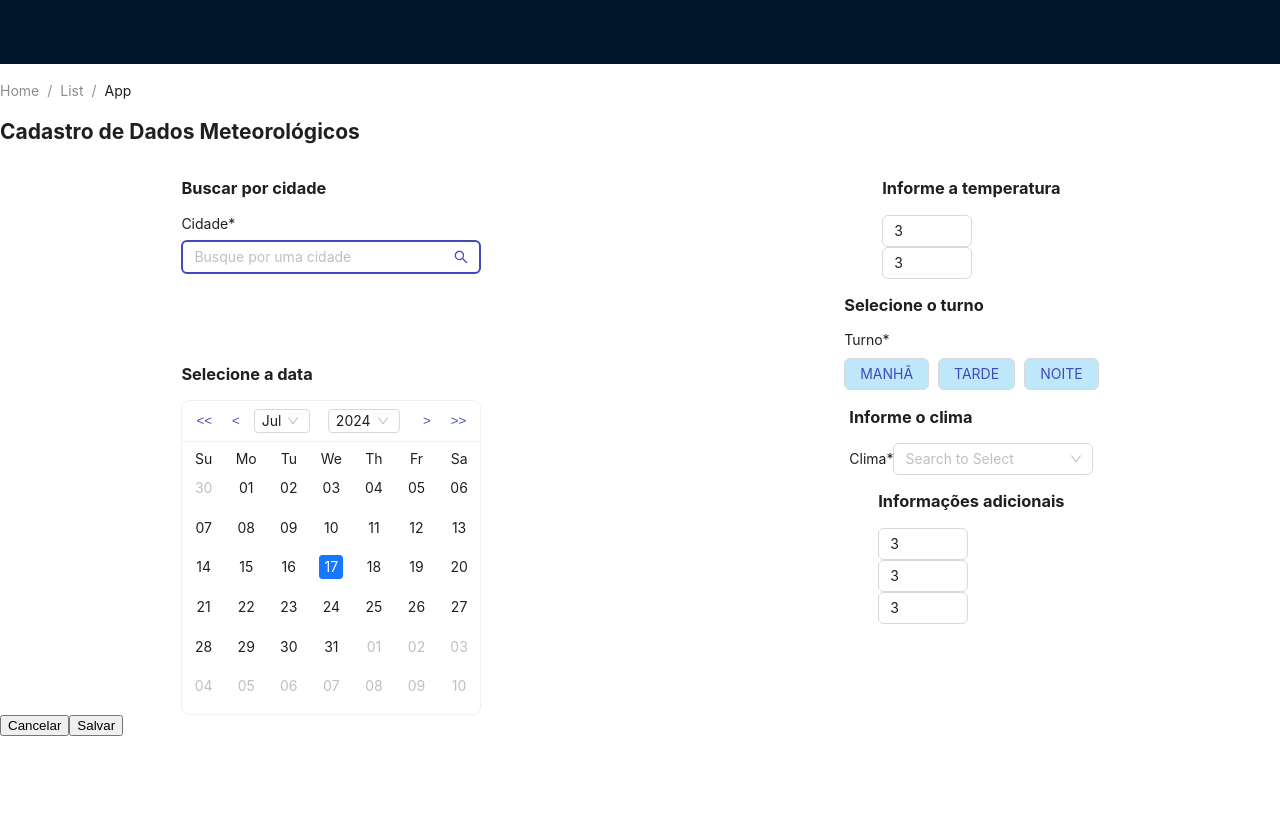
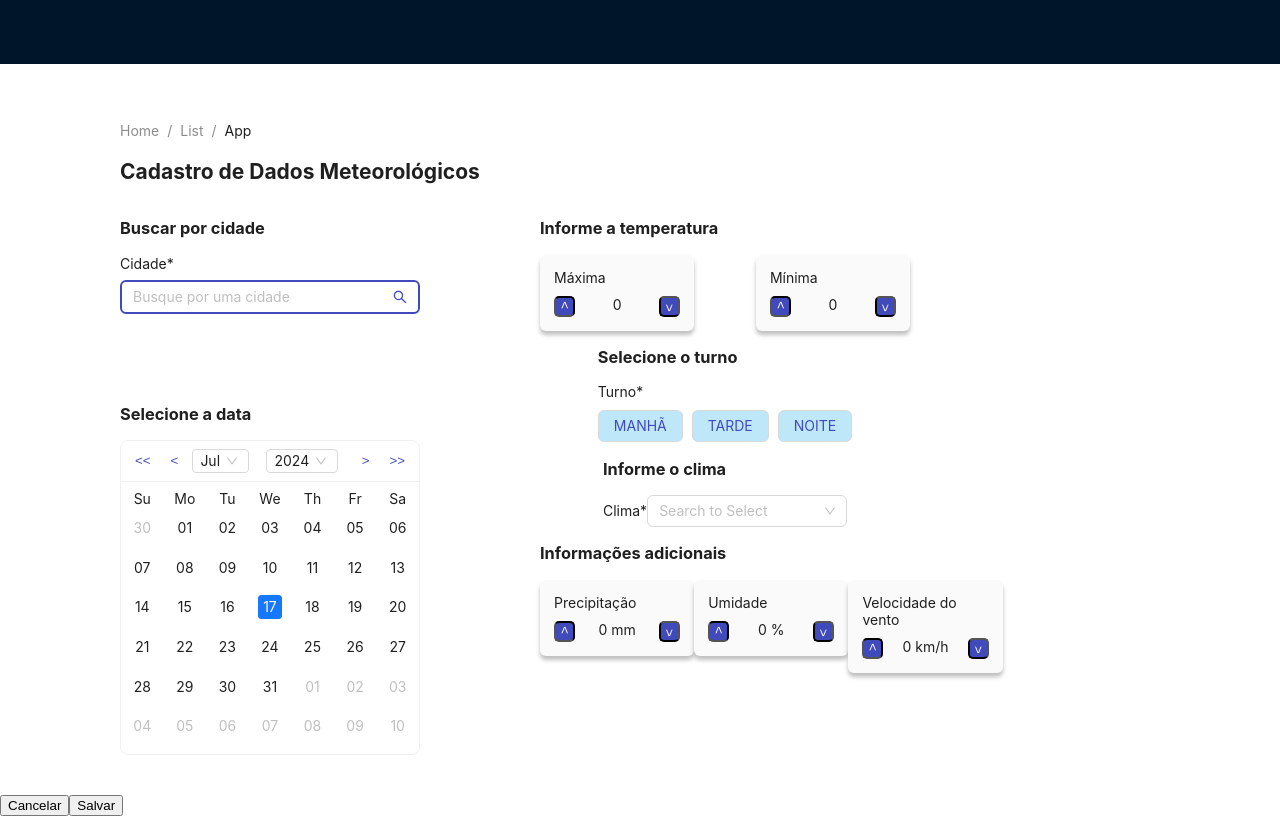
Before and after one commit to clickfrancis/desafio-clima-app, a React (Create React App) app: page / in a window 1280 px wide. Built offline with nearby package versions, Linux system fonts and the light colour scheme.

Commit message:
Ajustes dos componentes de adicionar numeros

```diff
--- a/src/components/registerForm/form/inputNumberForm/index.tsx
+++ b/src/components/registerForm/form/inputNumberForm/index.tsx
@@ -1,11 +1,37 @@
 import React from 'react';
 import type { InputNumberProps } from 'antd';
-import { InputNumber } from 'antd';
+import { InputNumber, Row , Col, Flex} from 'antd';
+import './style.scss';
 
-const onChange: InputNumberProps['onChange'] = (value) => {
-  console.log('changed', value);
-};
+function InputNumberForm(props: { title : String, information : number, measure? : String}) {
+  const {title, information, measure} = props;
+  return (
+    <div className='area-input-number-form'>
+      <Row>
+        <Col>
+          {title}
+        </Col>
+      </Row>
 
-const InputNumberForm: React.FC = () => <InputNumber min={1} max={10} defaultValue={3} onChange={onChange} />;
+      <Flex justify='space-between' style={{paddingTop: 10}}>
+        <div>
+          <button className='button-input-number-form'>
+            {">"}
+          </button>
+        </div>
+
+        <div>
+          {information} {measure}
+        </div>
+
+        <div>
+          <button className='button-input-number-form button-input-number-form-adapter '>
+            {">"}
+          </button>
+        </div>
+      </Flex>
+    </div>
+  )
+}
 
 export default InputNumberForm;
--- /dev/null
+++ b/src/components/registerForm/form/inputNumberForm/style.scss
@@ -0,0 +1,20 @@
+.area-input-number-form {
+    background: #FAFAFA;
+    box-shadow: 0px 4px 4px 0px #00000040;
+    padding: 14px;
+    border-radius: 6px;
+
+    .button-input-number-form {
+        border-radius: 5px;
+        background: #414ABA;
+        width: 21px;
+        height: 21px;
+        rotate: 270deg;
+        cursor: pointer;
+        color: #FFFFFF;
+    }
+
+    .button-input-number-form-adapter {
+        rotate: 90deg !important;
+    }
+}
--- a/src/components/registerForm/index.tsx
+++ b/src/components/registerForm/index.tsx
@@ -1,5 +1,5 @@
 import React from "react";
-import { Breadcrumb, Layout, Menu, theme, Flex } from 'antd';
+import { Breadcrumb, Layout, Menu, theme, Flex, Row, Col } from 'antd';
 import InputForm from "./form/inputForm";
 import CalendarForm from "./form/calendarForm";
 import InputNumberForm from "./form/inputNumberForm";
@@ -30,7 +30,7 @@ const RegisterForm: React.FC = () => {
             <Content
                 style={{
                     background: colorBgContainer,
-                    padding: '0px'
+                    padding: '40px 120px'
                 }}>
                 <Breadcrumb style={{ margin: '16px 0' }}>
                     <Breadcrumb.Item>Home</Breadcrumb.Item>
@@ -40,7 +40,7 @@ const RegisterForm: React.FC = () => {
                 <div>
                     <h2>Cadastro de Dados Meteorológicos</h2>
                 </div>
-                <Flex justify="space-around">
+                <Flex justify="flex-start">
                     <div
                         style={{
                             background: colorBgContainer,
@@ -48,7 +48,7 @@ const RegisterForm: React.FC = () => {
                         }}
                     >
                         <Flex vertical align="center" justify="space-between">
-                        <div  className="areaSearchCity">
+                            <div className="areaSearchCity">
                                 <h3>
                                     Buscar por cidade
                                 </h3>
@@ -66,22 +66,36 @@ const RegisterForm: React.FC = () => {
                         style={{
                             background: colorBgContainer,
                             borderRadius: borderRadiusLG,
+                            paddingLeft: 120
                         }}
                     >
                         <Flex vertical align="center" justify="space-between">
-
-                    <div>
+                            <div className="area-input-number">
                                 <div>
                                     <h3>Informe a temperatura</h3>
                                 </div>
 
                                 <div>
+                                    <Flex justify="space-between">
+                                     <Col span={10}>
                                             <div>
-                                <InputNumberForm />
+                                                <InputNumberForm
+                                                    title={"Máxima"}
+                                                    information={0}
+                                                />
                                             </div>
+                                        </Col>
+                                        <Col span={10}>
                                             <div>
-                                <InputNumberForm />
+                                                <InputNumberForm
+                                                    title={"Mínima"}
+                                                    information={0}
+                                                />
                                             </div>
+                                        </Col>
+
+                                    </Flex>
+
                                 </div>
                             </div>
 
@@ -111,15 +125,35 @@ const RegisterForm: React.FC = () => {
                                     <h3>Informações adicionais</h3>
                                 </div>
                                 <div>
+                                <Flex justify="space-between">
+                                     <Col span={10}>
                                             <div>
-                                <InputNumberForm />
+                                                <InputNumberForm
+                                                    title={"Precipitação"}
+                                                    information={0}
+                                                    measure={"mm"}
+                                                />
                                             </div>
+                                        </Col>
+                                        <Col span={10}>
                                             <div>
-                                <InputNumberForm />
+                                                <InputNumberForm
+                                                    title={"Umidade"}
+                                                    information={0}
+                                                    measure={"%"}
+                                                />
                                             </div>
+                                        </Col>
+                                        <Col span={10}>
                                             <div>
-                                <InputNumberForm />
+                                                <InputNumberForm
+                                                    title={"Velocidade do vento"}
+                                                    information={0}
+                                                    measure={"km/h"}
+                                                />
                                             </div>
+                                        </Col>
+                                    </Flex>
                                 </div>
                             </div>
                         </Flex>
@@ -134,8 +168,8 @@ const RegisterForm: React.FC = () => {
                     padding: '0px'
                 }}>
                 <div>
-                    <ButtonApp text = {AppStrings.buttonCancel} />
-                    <ButtonApp text = {AppStrings.buttonSave} />
+                    <ButtonApp text={AppStrings.buttonCancel} />
+                    <ButtonApp text={AppStrings.buttonSave} />
                 </div>
             </Content>
         </Layout>
--- a/src/components/registerForm/style.scss
+++ b/src/components/registerForm/style.scss
@@ -1,16 +1,20 @@
 .areaSearchCity {
     width: 100%;
 
-    .areaInputCity{
+    .areaInputCity {
         border: 2px solid #414ABA;
 
-        .ant-input-suffix{
+        .ant-input-suffix {
             color: #414ABA;
             ;
         }
     }
 }
 
-.area-input-date{
+.area-input-date {
     padding: 74px 0px 0px 0px;
 }
+
+.area-input-number {
+    width: 100%;
+}
```
Lines whose indentation alone changed are shown as unchanged.
